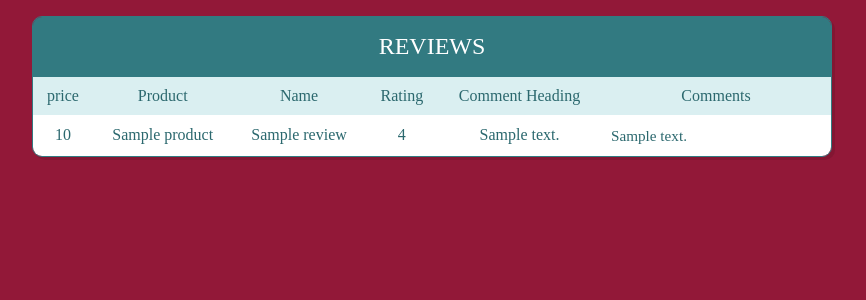
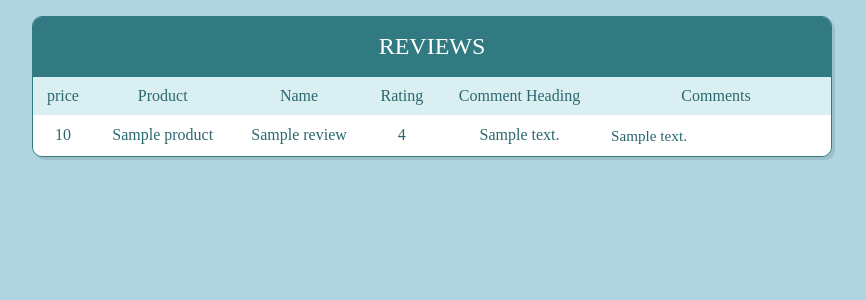
Before and after one commit to vennela2/product_review_scrapper, a Flask app: template templates/results.html in a window 1280 px wide. Shown: the top 300 px of the page, without its empty margins (208-1074 px from the left). Run offline with Flask 2, Linux system fonts and the light colour scheme; the template is opened without the code that fills it: most values are stand-ins (such as "Sample title", 1, 10 or a date in 2020); some libraries are stand-ins or nearby versions.

Commit message:
Update style.css

```diff
--- a/static/css/style.css
+++ b/static/css/style.css
@@ -1,5 +1,5 @@
 body {
-  background-color: #921838 ;
+  background-color: #AFD5E1 ;
 }
 body * {
   box-sizing: border-box;
```
